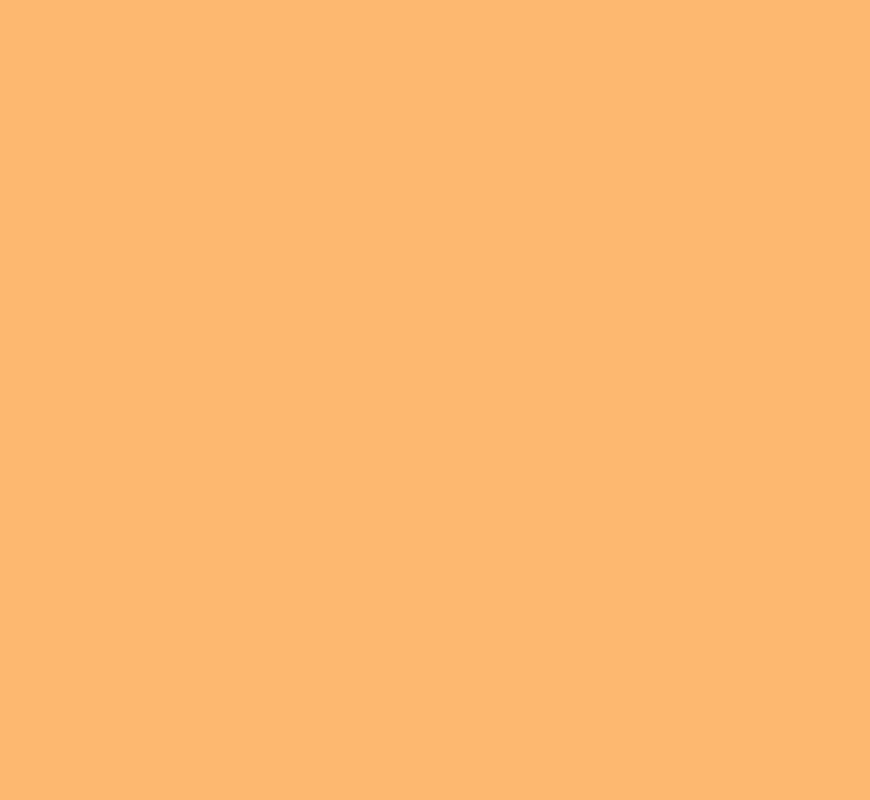
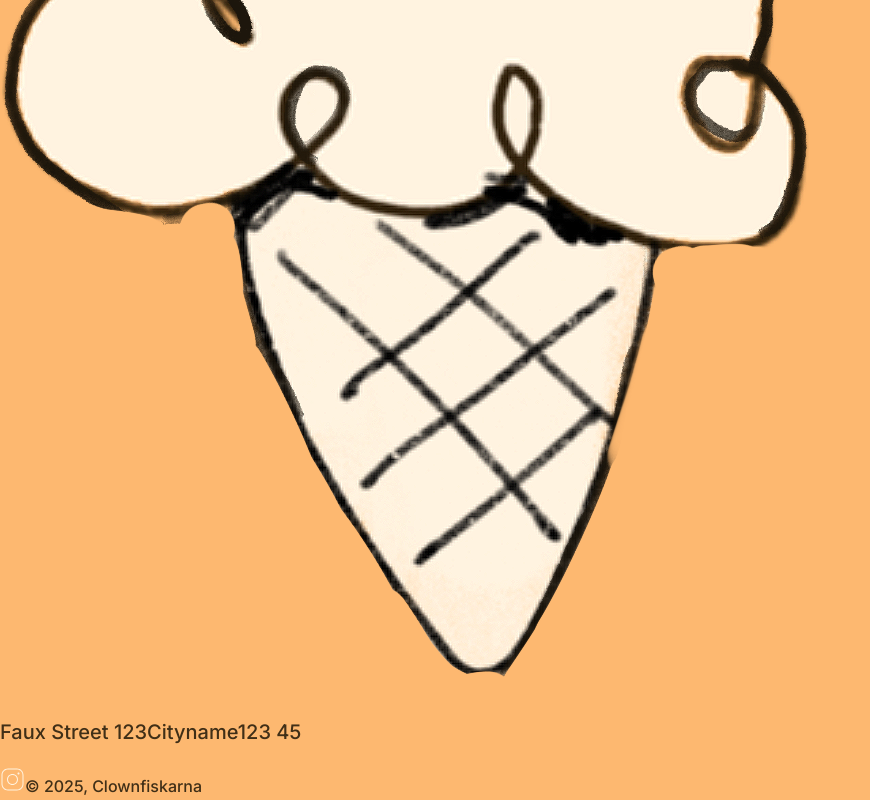
Before and after one commit to bluemountain3d/nemos-ice-cream, a Vue app: page / in a window 1280 px wide. Shown: the part 2840-3640 px from the top of the page, without its empty margins (0-870 px from the left). Before the commit the page ends 2207 px from the top, so only its background shows below. Built offline with nearby package versions, Linux system fonts and the light colour scheme; a web font is replaced by a local one.

Commit message:
Add HTML structure and content

```diff
--- a/src/components/MainFooter/MainFooter.vue
+++ b/src/components/MainFooter/MainFooter.vue
@@ -1,10 +1,30 @@
 <script setup>
-// Javascript here
+import nemoLogo from '@/assets/images/nemo-logo.PNG';
 </script>
 
 <template>
-  <footer>Footer</footer>
+  <footer>
+    <div>
+      <img
+        :src="nemoLogo"
+        alt="Nemo's logo"
+        loading="lazy"
+        width="882"
+        height="1352"
+      />
+      <p>
+        <span>Faux Street 123</span>
+        <span>Cityname</span>
+        <span>123 45</span>
+      </p>
+    </div>
+    <div>
+      <svg width="25" height="25" viewBox="0 0 25 25" fill="none" xmlns="http://www.w3.org/2000/svg">
+        <path d="M8 1.5C4.41624 1.5 1.5 4.41624 1.5 8V17C1.5 20.5838 4.41624 23.5 8 23.5H17C20.5838 23.5 23.5 20.5838 23.5 17V8C23.5 4.41624 20.5838 1.5 17 1.5H8ZM8 2.5H17C20.0432 2.5 22.5 4.95676 22.5 8V17C22.5 20.0432 20.0432 22.5 17 22.5H8C4.95676 22.5 2.5 20.0432 2.5 17V8C2.5 4.95676 4.95676 2.5 8 2.5ZM18.5 5.5C18.2348 5.5 17.9804 5.60536 17.7929 5.79289C17.6054 5.98043 17.5 6.23478 17.5 6.5C17.5 6.76522 17.6054 7.01957 17.7929 7.20711C17.9804 7.39464 18.2348 7.5 18.5 7.5C18.7652 7.5 19.0196 7.39464 19.2071 7.20711C19.3946 7.01957 19.5 6.76522 19.5 6.5C19.5 6.23478 19.3946 5.98043 19.2071 5.79289C19.0196 5.60536 18.7652 5.5 18.5 5.5ZM12.5 7C9.46836 7 7 9.46836 7 12.5C7 15.5316 9.46836 18 12.5 18C15.5316 18 18 15.5316 18 12.5C18 9.46836 15.5316 7 12.5 7ZM12.5 8C14.9912 8 17 10.0088 17 12.5C17 14.9912 14.9912 17 12.5 17C10.0088 17 8 14.9912 8 12.5C8 10.0088 10.0088 8 12.5 8Z" fill="#FFF3E0"/>
+      </svg>
+      <small>&copy; 2025, Clownfiskarna</small>
+    </div>
+  </footer>
 </template>
 
-<!-- Local Component Specific styling -->
 <style scoped lang="scss"></style>
--- a/vite.config.js
+++ b/vite.config.js
@@ -15,4 +15,5 @@ export default defineConfig({
       '@': fileURLToPath(new URL('./src', import.meta.url))
     },
   },
+  assetsInclude: ['**/*.PNG'],
 })
```
Also changed, not shown: src/assets/images/instagram-svg.svg (renamed from assets/images/instagram-svg.svg), src/assets/images/nemo-logo.PNG (renamed from assets/images/nemo-logo.PNG).
